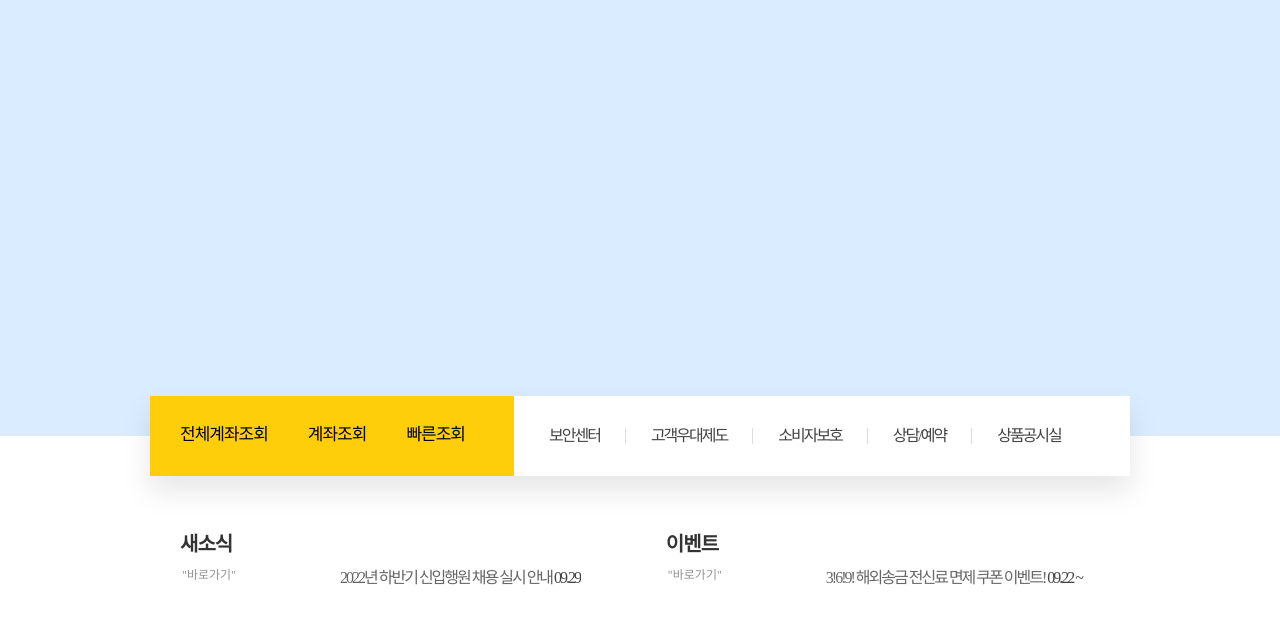
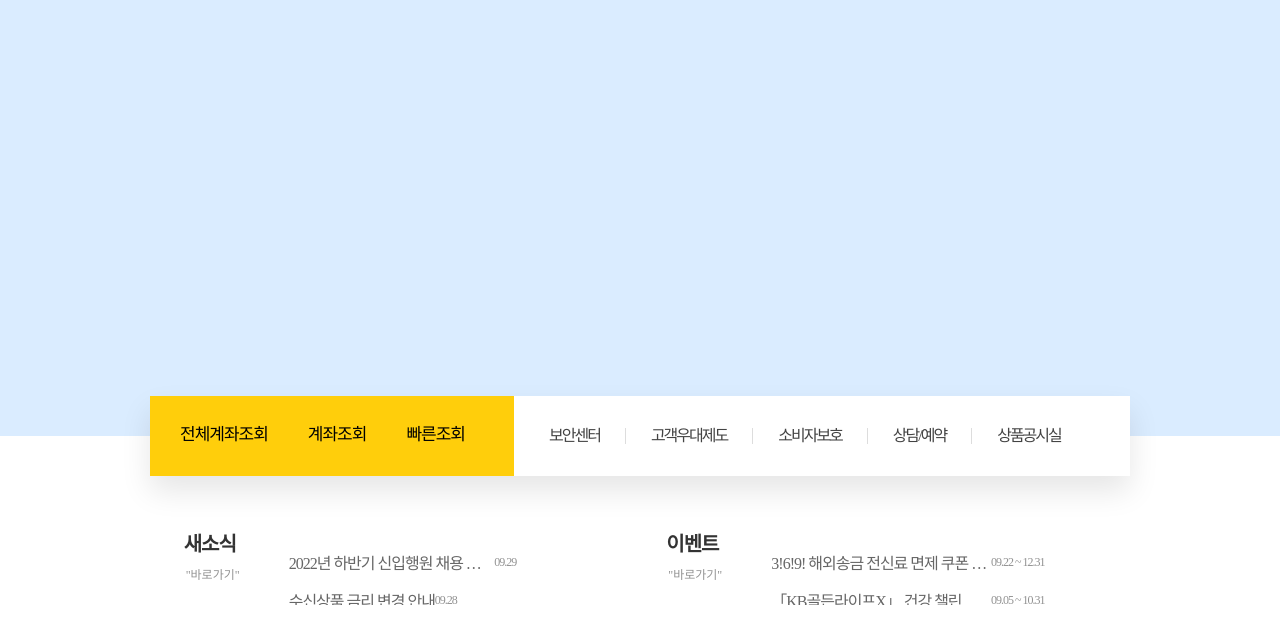
Before and after one commit to hayden365/kb--clone, a plain HTML site: page index.html in a window 1280 px wide. Shown: the part 89-707 px from the top of the page. Drawn offline with nearby package versions, Linux system fonts and the light colour scheme.

```diff
--- a/css/style.css
+++ b/css/style.css
@@ -16,6 +16,11 @@
   color: #222;
   cursor: pointer;
   display: inline-block;
+}
+
+a:visited {
+  color: #5a5a5a;
+  text-decoration: none;
 }
 
 ul {
@@ -631,7 +636,7 @@
   padding: 20px 10px;
 }
 
-.mid_menu ul li a {
+.navbar1 ul li a {
   padding: 0 25px;
   font-size: 16px;
   line-height: 40px;
@@ -705,16 +710,16 @@
   margin: 20px auto 0;
 }
 
-.navbar2 > .nav_section {
-  width: 335px;
-  padding-left: 125px;
-}
-
 .mid_menu > .nav_section {
   position: relative;
   min-height: 26px;
   margin: 0 auto;
   padding: 35px 30px 35px 180px;
+}
+
+.navbar2 > .nav_section {
+  width: 335px;
+  padding-left: 125px;
 }
 
 .navbar2 > .nav_section:first-child {
@@ -738,11 +743,11 @@
 }
 
 .navbar2 > .nav_section .list-board {
-  margin-top: -6;
+  margin-top: -6px;
 }
 
 .navbar2 > .nav_section .list-board a {
-  display: block;
+  display: flex;
   overflow: hidden;
   padding: 7px 1px 7px 0;
 }
@@ -758,6 +763,18 @@
   max-width: 80%;
 }
 
+.navbar2 > .nav_section .list-board a > span ~ span {
+  float: right;
+  padding-top: 1px;
+  font-size: 12px;
+  color: #929292;
+}
+
+.navbar2 > .nav_section .list-board a > span {
+  display: inline-block;
+  letter-spacing: -1px;
+}
+
 .navbar2 > .nav_section .sub {
   left: 32px;
   top: 70px;
```
